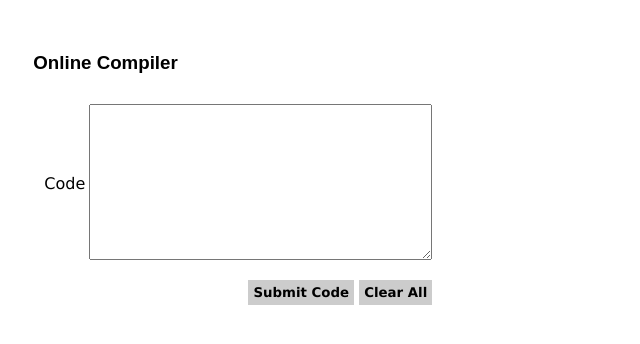
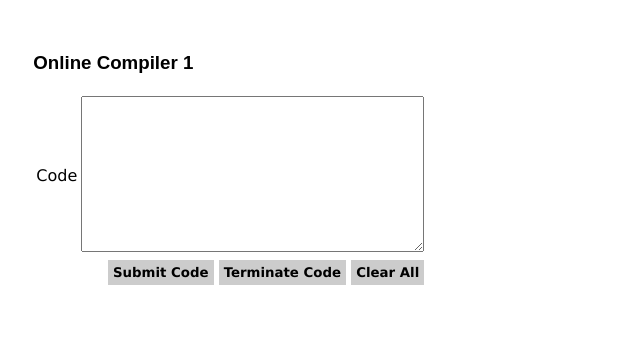
Before and after one commit to yzyap/compiler2, a Django app: page /compiler/ in a window 1280 px wide. Shown: the top 344 px of the page, without its empty margins (0-640 px from the left). Run offline with Django 3.2, Linux system fonts and the light colour scheme.

Commit message:
Update test-compiler.html

```diff
--- a/templates/test-compiler.html
+++ b/templates/test-compiler.html
@@ -30,42 +30,19 @@
 </head>
 <body>
     <div class="wrapper">
-        <h3> Online Compiler </h3>
+        <h3> Online Compiler 1</h3>
         <form action="" method="POST"> {% csrf_token %}
             <table>
+
                 <tr>
-                    <td> {{ form.has_template.label }} </td>
-                    <td> {{ form.has_template }} </td>
-                    <td> {{ form.has_template.errors }} </td>
-                </tr>
-                <tr>
-                    <td>{{ form.language.label }}</td>
-                    <td>{{ form.language }}</td>
-                    <td class="errors">{{ form.language.errors }}</td>
-                </tr>
-                <tr>
-                    <td>{{ form.template.label }}</td>
-                    <td>{{ form.template }}</td>
                     <td>{{ form.code.label }}</td>
                     <td><div id="code">{{ form.code }}</div></td>
                 </tr>
-                <tr>
-                    <td colspan="2" class="errors">{{ form.template.errors }}</td>
-                    <td colspan="2" class="errors">{{ form.code.errors }}</td>
-                </tr>
-                <tr>
-                    <td>{{ form.input.label }}</td>
-                    <td>{{ form.input }}</td>
-                    <td>{{ form.output.label }}</td>
-                    <td>{{ form.output }}</td>
-                </tr>
-                <tr>
-                    <td colspan="2" class="errors">{{ form.input.errors }}</td>
-                    <td colspan="2" class="errors">{{ form.output.errors }}</td>
-                </tr>
+
                 <tr>
                     <td colspan="4" align="right">
-                        <input type="submit" value="Submit Code">
+                        <input type="submit" name="submit_code" value="Submit Code">
+                        <input type="submit" name="terminate_code" value="Terminate Code">
                         <input type="reset" value="Clear All">
                     </td>
                 </tr>
```
